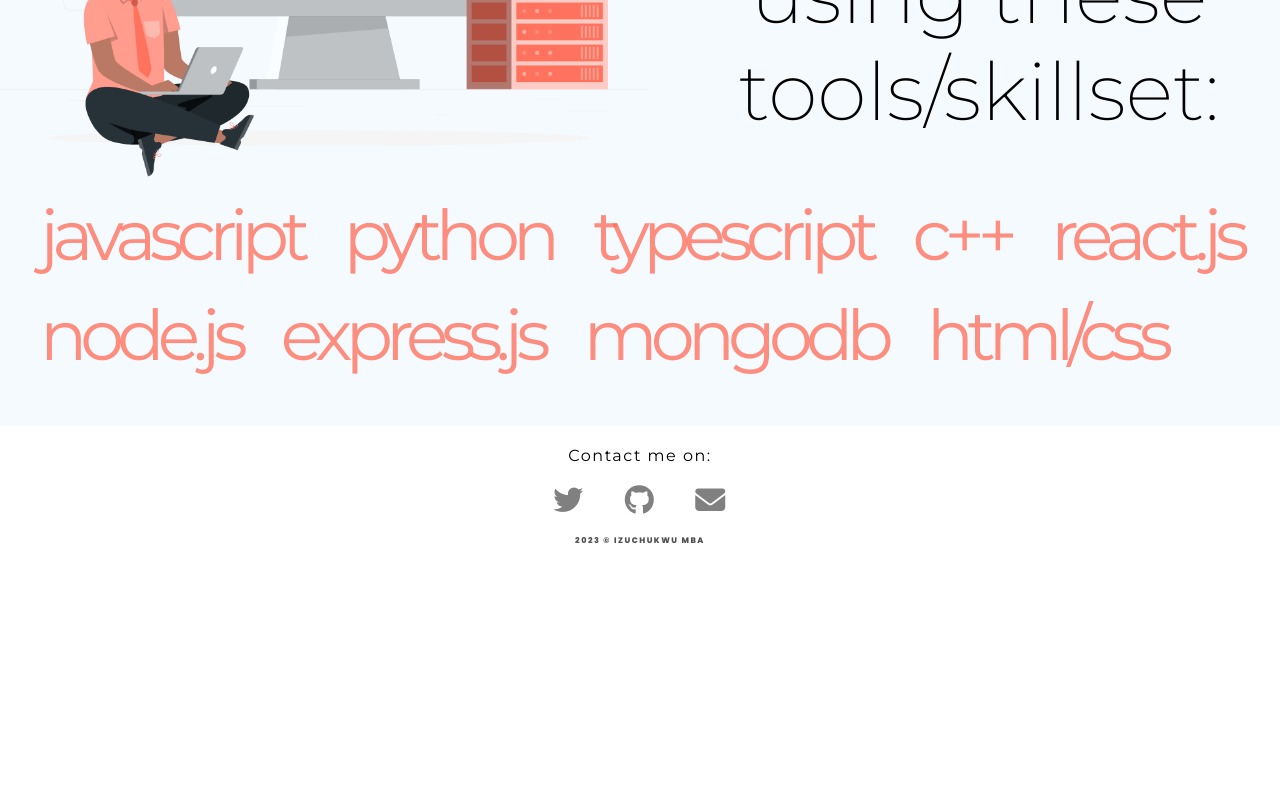
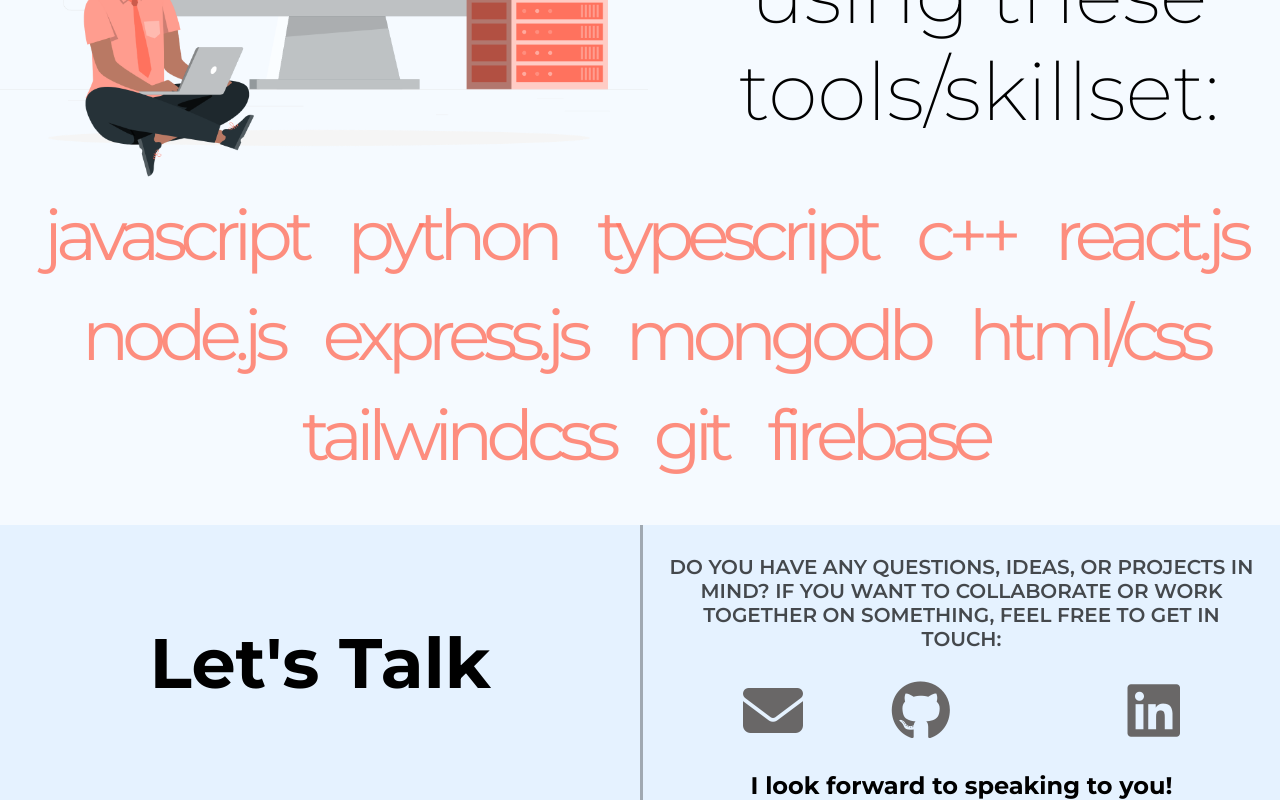
Before and after one commit to izuchukwumba/portfolio, a React (Create React App) app: page / in a window 1280 px wide. Shown: the part 1157-1957 px from the top of the page. Before the commit the page ends 1714 px from the top, so only its background shows below. Built offline with nearby package versions, Linux system fonts and the light colour scheme; a web font is replaced by a local one.

Commit message:
update Footer.tsx, Skills.tsx, Footer.css and Skills.css

```diff
--- a/src/scripts/Footer.tsx
+++ b/src/scripts/Footer.tsx
@@ -2,76 +2,12 @@ import "../styles/Footer.css";
 import { useState } from "react";
 
 const Footer: React.FC = () => {
-  const [twitterIconStyle, setTwitterIconStyle] = useState({
-    color: "gray",
-    fontSize: "1.875rem",
-    transition: "font-size 0.4s ease",
-  });
-
-  function handleMouseEnterTwitter() {
-    setTwitterIconStyle({
-      color: "rgba(0, 128, 255, 1)",
-      fontSize: "2.5rem",
-      transition: "font-size 0.4s ease",
-    });
-  }
-
-  function handleMouseLeaveTwitter() {
-    setTwitterIconStyle({
-      color: "gray",
-      fontSize: "1.875rem",
-      transition: "font-size 0.4s ease",
-    });
-  }
-
-  const [githubIconStyle, setGithubIconStyle] = useState({
-    color: "gray",
-    fontSize: "1.875rem",
-    transition: "font-size 0.4s ease",
-  });
-
-  function handleMouseEnterGithub() {
-    setGithubIconStyle({
-      color: "#000000",
-      fontSize: "2.5rem",
-      transition: "font-size 0.4s ease",
-    });
-  }
-
-  function handleMouseLeaveGithub() {
-    setGithubIconStyle({
-      color: "gray",
-      fontSize: "1.875rem",
-      transition: "font-size 0.4s ease",
-    });
-  }
-
-  const [emailIconStyle, setEmailIconStyle] = useState({
-    color: "gray",
-    fontSize: "1.875rem",
-    transition: "font-size 0.4s ease",
-  });
-
-  function handleMouseEnterEmail() {
-    setEmailIconStyle({
-      color: "#27AE60",
-      fontSize: "2.5rem",
-      transition: "font-size 0.4s ease",
-    });
-  }
-
-  function handleMouseLeaveEmail() {
-    setEmailIconStyle({
-      color: "gray",
-      fontSize: "1.875rem",
-      transition: "font-size 0.4s ease",
-    });
-  }
+  const [endContactText, setEndContactText] = useState("");
 
   return (
     <div id="Footer">
-      <div id="contact-me">Contact me on:</div>
-      <div className="contact-container">
+      {/* <div id="contact-me">Contact me on:</div>
+      <div className="1contact-container">
         <div className="contact-footer twitter">
           <a target="_blank" href="https://twitter.com/the_izuchukwu">
             <i
@@ -105,7 +41,55 @@ const Footer: React.FC = () => {
           </a>
         </div>
       </div>
-      <div className="copyright">2023 &copy; IZUCHUKWU MBA</div>
+      <div className="1copyright">2023 &copy; IZUCHUKWU MBA</div> */}
+      <div id="contact-container">
+        <div id="lets-talk-container">
+          <div id="lets-talk">Let's Talk</div>
+        </div>
+        <div id="contact-section">
+          <div id="contact-instruction">
+            DO YOU HAVE ANY QUESTIONS, IDEAS, OR PROJECTS IN MIND? IF YOU WANT TO COLLABORATE OR
+            WORK TOGETHER ON SOMETHING, FEEL FREE TO GET IN TOUCH:
+          </div>
+          <div id="social-networks">
+            <i
+              className="fa-solid fa-envelope social email"
+              onMouseEnter={() => setEndContactText("email")}
+              onMouseLeave={() => setEndContactText("")}
+              onClick={() => (window.location.href = "mailto:izuchukwumba100@gmail.com")}
+            ></i>
+            <i
+              className="fa-brands fa-github social github"
+              onMouseEnter={() => setEndContactText("github")}
+              onMouseLeave={() => setEndContactText("")}
+              onClick={() => (window.location.href = "https://github.com/izuchukwumba")}
+            ></i>
+            <i
+              className="fa-brands fa-x-twitter social twitter"
+              onMouseEnter={() => setEndContactText("twitter")}
+              onMouseLeave={() => setEndContactText("")}
+              onClick={() => (window.location.href = "https://twitter.com/the_izuchukwu")}
+            ></i>
+            <i
+              className="fa-brands fa-linkedin social linkedin"
+              onMouseEnter={() => setEndContactText("linkedin")}
+              onMouseLeave={() => setEndContactText("")}
+              onClick={() => (window.location.href = "https://www.linkedin.com/in/bartholomew-mba")}
+            ></i>
+          </div>
+          <div id="contact-end-text">
+            {endContactText === "email"
+              ? "Shoot me an email"
+              : endContactText === "github"
+              ? "Check out my Github profile"
+              : endContactText === "twitter"
+              ? "Follow me on Twitter"
+              : endContactText === "linkedin"
+              ? "Connect with me on Linkedin"
+              : "I look forward to speaking to you!"}
+          </div>
+        </div>
+      </div>
     </div>
   );
 };
--- a/src/scripts/Skills.tsx
+++ b/src/scripts/Skills.tsx
@@ -20,6 +20,9 @@ const Skills: React.FC = () => {
         <div className="skill">express.js</div>
         <div className="skill">mongodb</div>
         <div className="skill">html/css</div>
+        <div className="skill">tailwindcss</div>
+        <div className="skill">git</div>
+        <div className="skill">firebase</div>
       </div>
     </div>
   );
--- a/src/styles/Footer.css
+++ b/src/styles/Footer.css
@@ -1,17 +1,81 @@
 #Footer {
   bottom: 0;
-  left: 0;
-  padding: 0.625rem;
+  position: relative;
+  background-color: rgba(0, 128, 255, 0.1);
+}
+
+#contact-container {
   display: flex;
-  flex-direction: column;
+  justify-content: space-between;
+  /* padding-top: 35px; */
+}
+
+#lets-talk-container {
+  display: flex;
   justify-content: center;
   align-items: center;
-  border: 0;
-  margin-top: 0.625rem;
-  font-family: "Raleway";
-  letter-spacing: 1.5px;
-  position: relative;
-  bottom: 0;
+  width: 50%;
+}
+#lets-talk {
+  color: #000;
+  font-family: "Montserrat";
+  font-size: 4.375rem;
+  font-style: normal;
+  font-weight: 700;
+  line-height: normal;
+}
+
+#contact-section {
+  width: 50%;
+  padding: 30px 20px 0;
+  border-left: 3px solid rgba(0, 0, 0, 0.3);
+}
+
+#contact-instruction {
+  color: rgba(0, 0, 0, 0.7);
+  font-family: "Montserrat";
+  font-size: 1.25rem;
+  font-style: normal;
+  font-weight: 600;
+  line-height: normal;
+  text-transform: uppercase;
+  text-align: center;
+}
+
+#social-networks {
+  width: 100%;
+  display: flex;
+  justify-content: space-between;
+  padding: 30px 80px;
+}
+.social {
+  font-size: 60px;
+  /* color: rgba(0, 0, 0, 0.7); */
+  color: rgb(105, 103, 103);
+  transition: color 0.5s ease;
+  cursor: pointer;
+}
+.email:hover {
+  color: #27ae60;
+}
+.github:hover {
+  color: rgba(0, 0, 0, 1);
+}
+.twitter:hover {
+  color: rgba(0, 128, 255, 1);
+}
+.linkedin:hover {
+  color: #0077b5;
+}
+
+#contact-end-text {
+  text-align: center;
+  font-family: "Montserrat";
+  font-size: 1.5rem;
+  font-weight: 700;
+  /* color: #0080ff; */
+  /* color: rgba(0, 128, 255, 1); */
+  color: black;
 }
 
 #contact-me {
@@ -22,10 +86,6 @@
   cursor: pointer;
 }
 
-.contact-container {
-  display: flex;
-}
-
 .copyright {
   font-family: "Poppins", sans-serif;
   font-size: 0.5em;
--- a/src/styles/Skills.css
+++ b/src/styles/Skills.css
@@ -28,6 +28,7 @@
   margin: 0 10px 0 20px;
   margin-top: -20px;
   padding-bottom: 40px;
+  text-align: center;
 }
 .skill {
   /* color: rgba(0, 128, 255, 0.8); */
```
